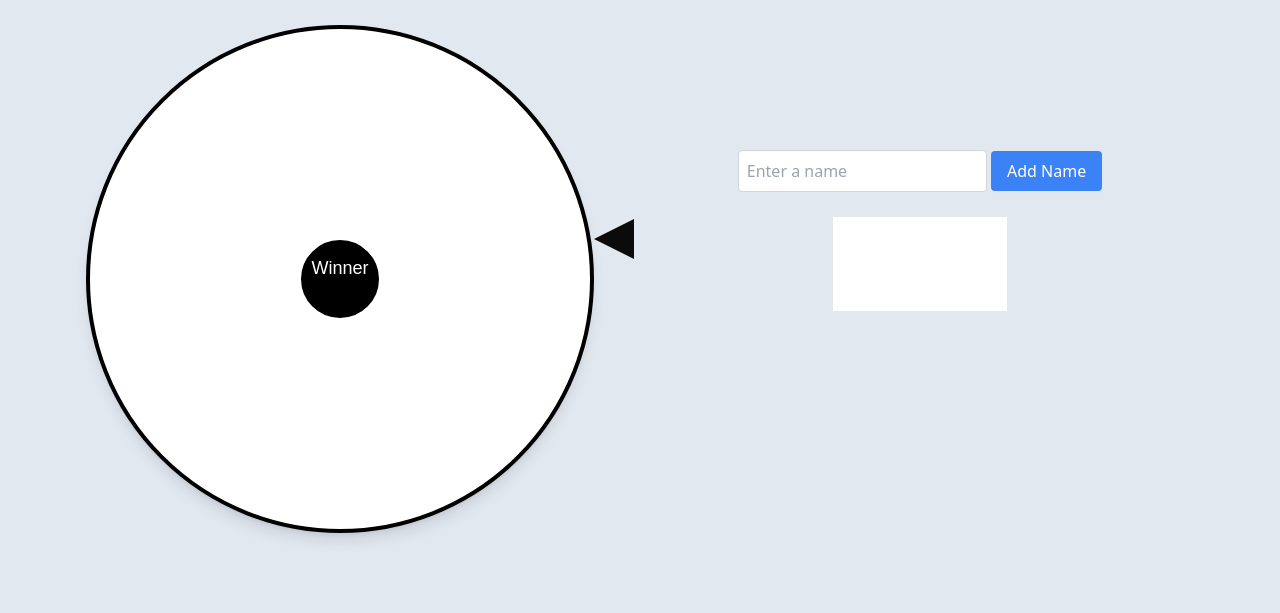
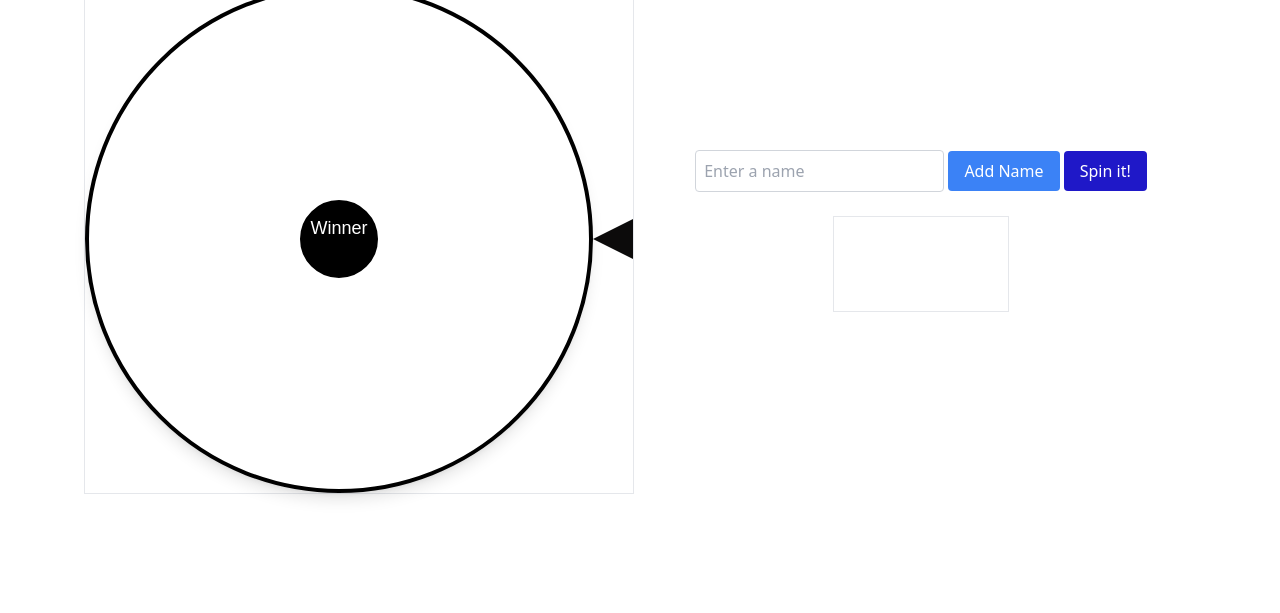
Before and after one commit to mdimamhosen/Task_One_Spin_wheel, a website built with Vite: page index.html in a window 1280 px wide. Shown: the part 187-800 px from the top of the page. Built offline with nearby package versions, Linux system fonts and the light colour scheme.

Commit message:
final commit

```diff
--- a/index.html
+++ b/index.html
@@ -11,16 +11,13 @@
     />
     <link rel="stylesheet" href="./style.css" />
   </head>
-  <body class="flex justify-center items-center h-screen bg-slate-200">
+  <body class="flex justify-center items-center h-screen bg- -200">
     <div class="text-center">
       <h1 class="text-3xl font-bold mb-4">Spinner Wheel</h1>
       <div class="grid grid-cols-2 gap-3">
-        <div class="flex justify-center items-center">
+        <div class="flex justify-center items-center border">
           <div class="flex flex-col gap-3">
-            <div>
-              <button id="btn" onclick="spin()">Spin it!</button>
-            </div>
-            <div class="relative mt-4 mx-auto">
+            <div class="relative mx-auto">
               <canvas
                 id="wheel"
                 width="500"
@@ -53,6 +50,13 @@
             >
               Add Name
             </button>
+
+            <button
+              class="bg-[#1f18c8] px-4 py-2 text-white rounded hover:bg-blue-800 transition duration-300"
+              onclick="spin()"
+            >
+              Spin it!
+            </button>
           </div>
           <div class="border min-h-24 min-w-44 text-left bg-white font-bold">
             <ul id="nameList" class="mt-4 list-none px-4"></ul>
```
